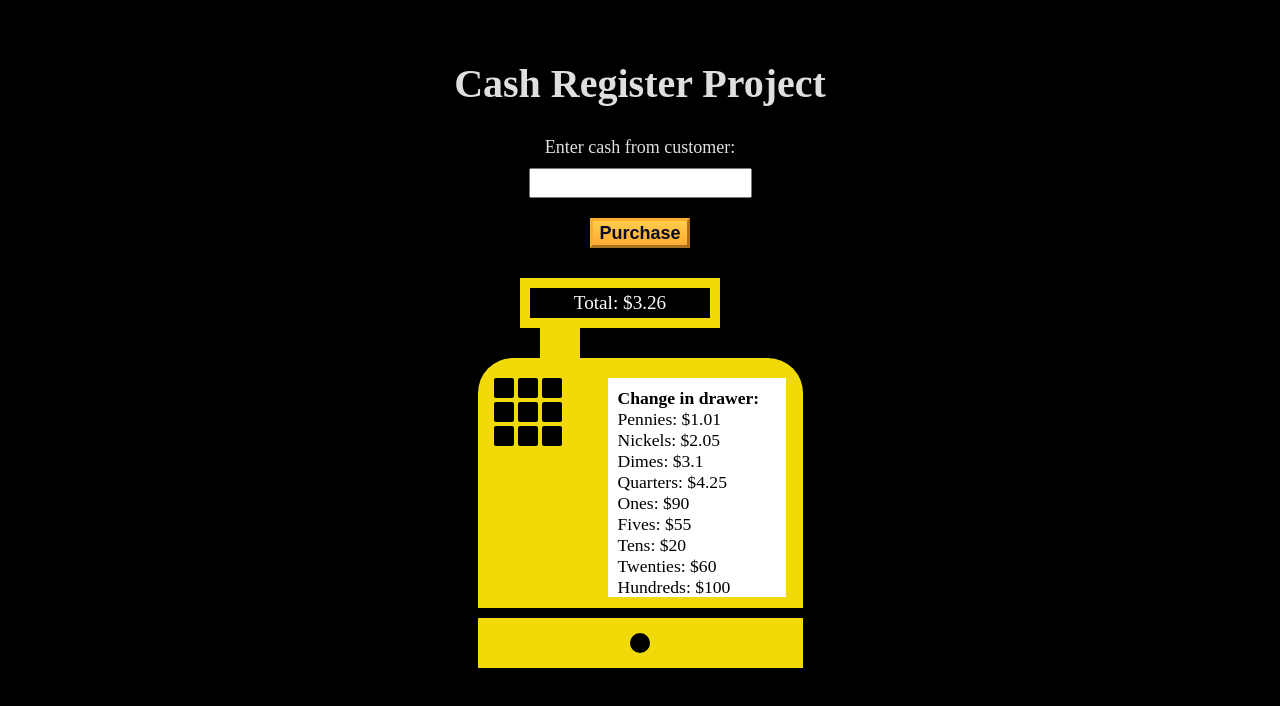
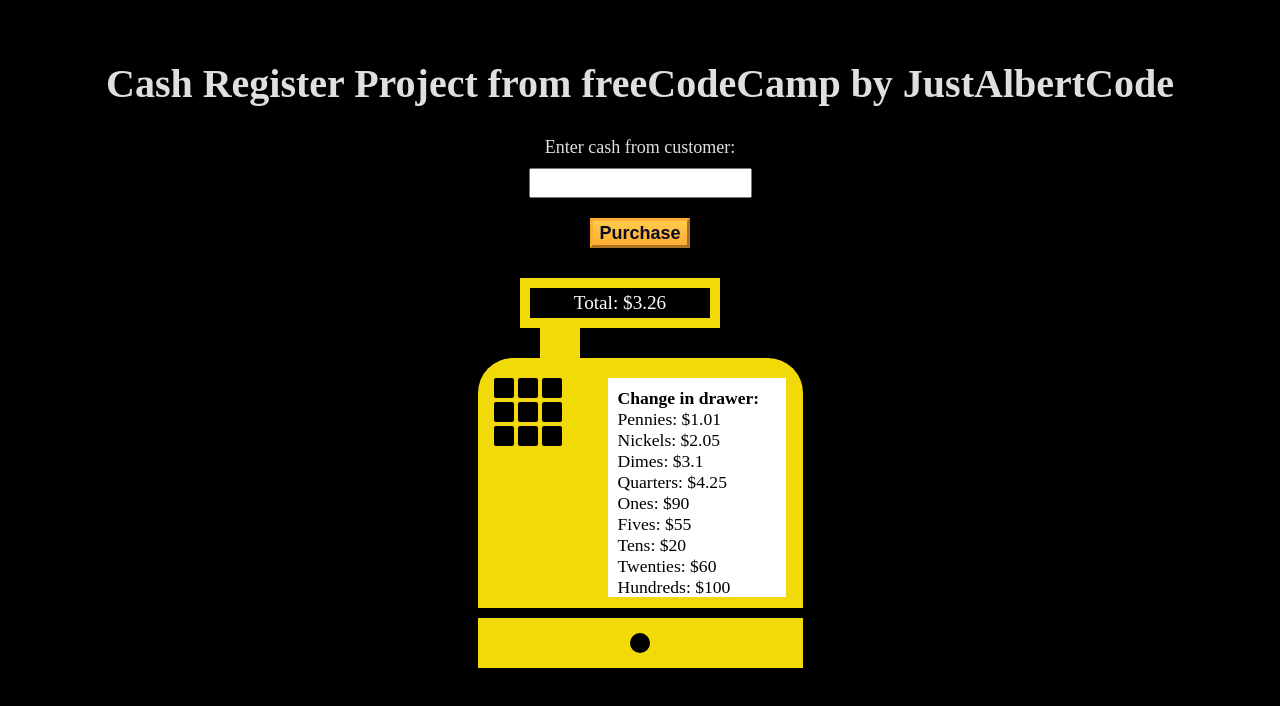
Before and after one commit to justalbertcode/cash_register_fcc, a plain HTML site: page index.html in a window 1280 px wide. Drawn offline with Linux system fonts and the light colour scheme.

Commit message:
update logo

```diff
--- a/index.html
+++ b/index.html
@@ -14,7 +14,7 @@
   </head>
   <body>
     <main>
-      <h1>Cash Register Project</h1>
+      <h1>Cash Register Project from freeCodeCamp by JustAlbertCode</h1>
       <div id="change-due"></div>
       <div class="input-div">
         <label for="cash">Enter cash from customer:</label>
```
